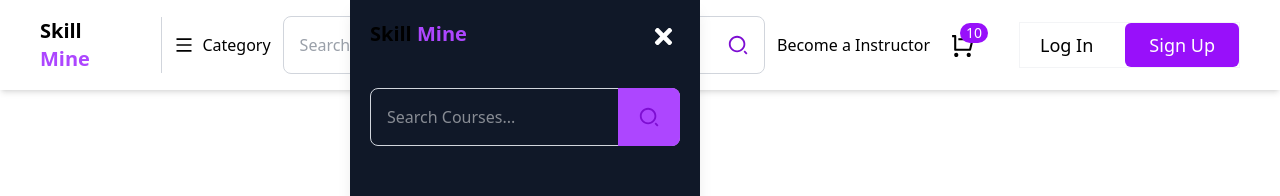
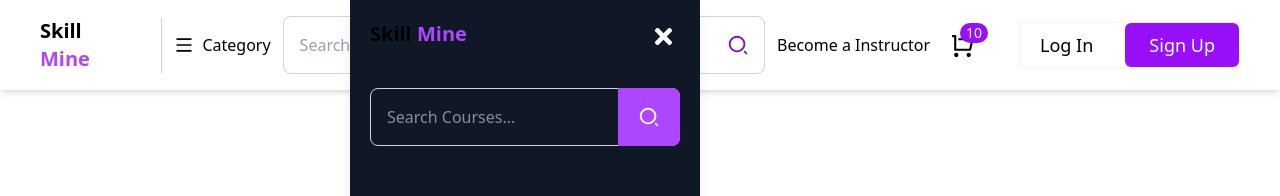
Before and after one commit to Divyadharshana5/Skill-mine, a React (Vite) app: page / in a window 1280 px wide. Shown: the top 196 px of the page. Built offline with nearby package versions, Linux system fonts and the light colour scheme.

Commit message:
update Navbar.jsx

```diff
--- a/src/Components/Navbar.jsx
+++ b/src/Components/Navbar.jsx
@@ -141,7 +141,7 @@ const Navbar = () => {
                 placeholder="Search Courses..."
               />
               <button className="absolute right-0 text-[1em] bg-purple-500 px-5 rounded-tr-[8px] rounded-br-[8px] h-full transition-ease-in-out duration-0.3s cursor-pointer">
-                <RiSearch2Line color="#7d0ed2" size={22} />
+                <RiSearch2Line color="#fff" size={22} />
               </button>
             </form>
           </nav>
```
